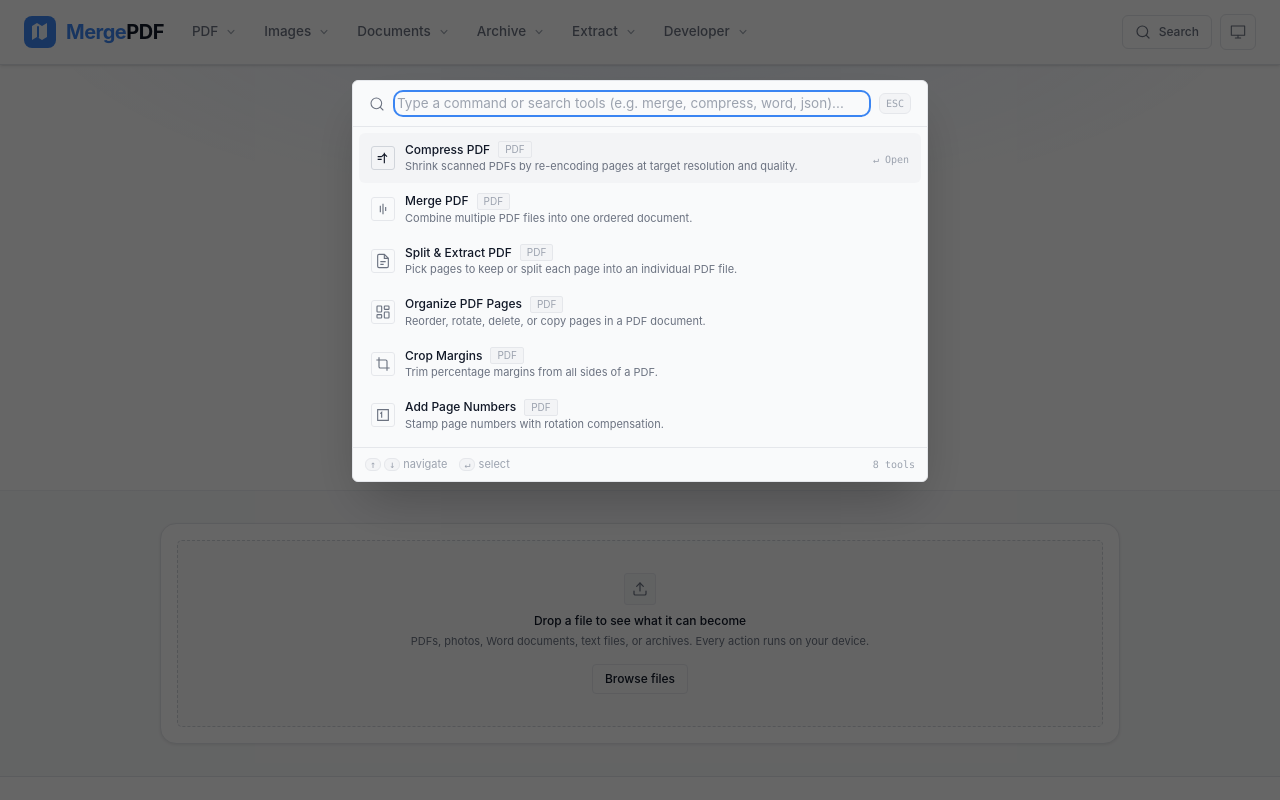
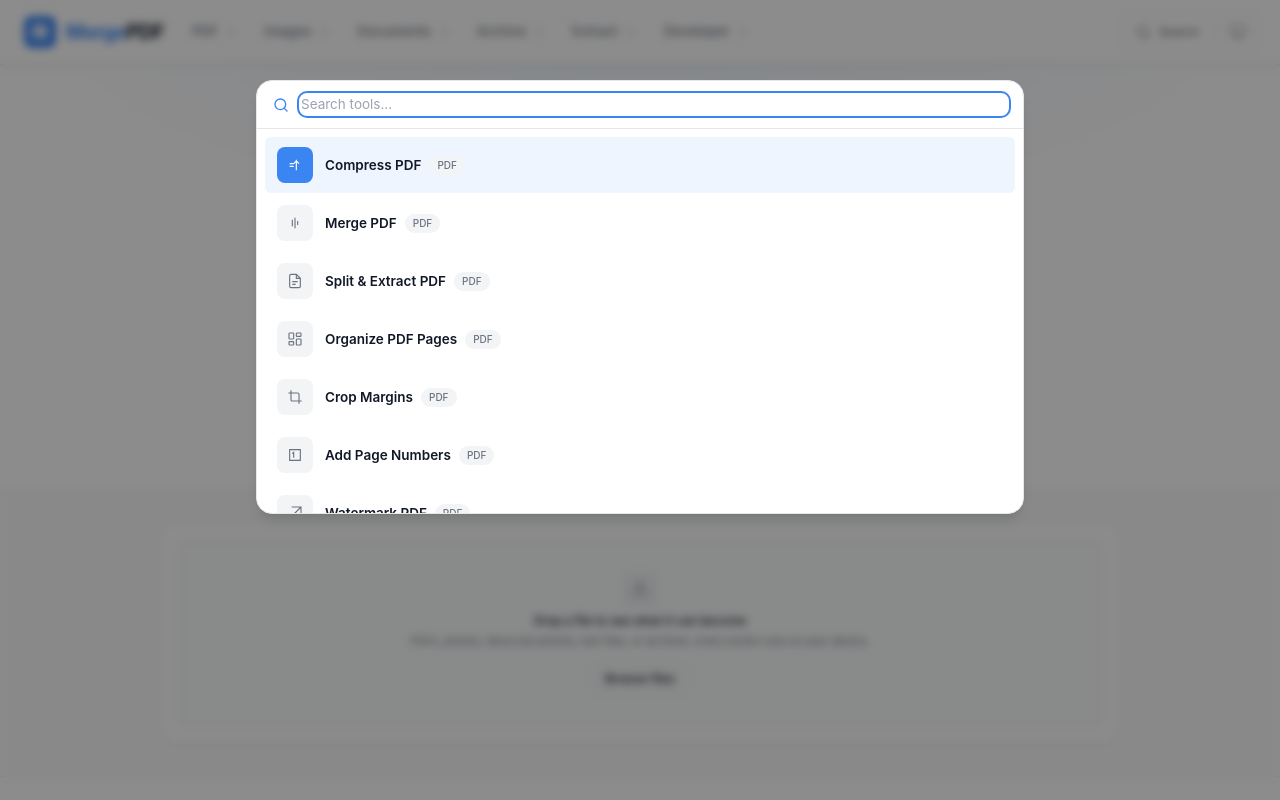
Before and after one commit to mosahel01/document-parser, a React (Vite) app: page / in a window 1280 px wide. Both pictures are taken after a click on the button "Search". Shown: the top 800 px of the page. Built offline with nearby package versions, Linux system fonts and the light colour scheme.

Commit message:
style(search): round command palette

```diff
--- a/src/components/GlobalSearch.tsx
+++ b/src/components/GlobalSearch.tsx
@@ -29,18 +29,16 @@ export function GlobalSearch({
   const listRef = useRef<HTMLUListElement>(null)
   const id = useId()
 
-  // Focus input when opened
   useEffect(() => {
     if (isOpen) {
-      const timer = setTimeout(() => inputRef.current?.focus(), 50)
+      const timer = setTimeout(() => inputRef.current?.focus(), 40)
       return () => clearTimeout(timer)
     }
   }, [isOpen])
 
-  // Filter tools based on query
   const filtered = useMemo(() => {
     const q = query.trim().toLowerCase()
-    if (!q) return tools.slice(0, 8) // default quick suggestions
+    if (!q) return tools.slice(0, 10)
 
     return tools.filter((tool) => {
       if (tool.title.toLowerCase().includes(q)) return true
@@ -53,7 +51,6 @@ export function GlobalSearch({
 
   const safeIndex = selectedIndex >= filtered.length ? 0 : selectedIndex
 
-  // Keyboard navigation
   useEffect(() => {
     if (!isOpen) return
 
@@ -81,7 +78,6 @@ export function GlobalSearch({
     return () => window.removeEventListener('keydown', handleKeyDown)
   }, [isOpen, filtered, safeIndex, onSelectTool, onClose])
 
-  // Scroll active item into view
   useEffect(() => {
     if (!listRef.current) return
     const activeEl = listRef.current.children[safeIndex] as HTMLElement | undefined
@@ -97,20 +93,19 @@ export function GlobalSearch({
       role="dialog"
       aria-modal="true"
       aria-label="Search tools"
-      className="fixed inset-0 z-50 flex items-start justify-center bg-black/60 p-4 sm:pt-20"
+      className="fixed inset-0 z-50 flex items-start justify-center bg-black/45 p-4 backdrop-blur-xs sm:pt-20"
       onClick={(e) => {
         if (e.target === e.currentTarget) onClose()
       }}
     >
-      <div className="flex w-full max-w-xl flex-col rounded-[6px] border border-line bg-surface shadow-2xl">
-        {/* Search Input Bar */}
-        <div className="flex items-center gap-3 border-b border-line px-4 py-3">
+      <div className="flex w-full max-w-3xl flex-col overflow-hidden rounded-2xl border border-line bg-paper shadow-lg">
+        <div className="flex items-center gap-3 border-b border-line px-4 py-3.5">
           <svg
             viewBox="0 0 24 24"
-            className="size-4 shrink-0 text-muted"
+            className="size-4 shrink-0 text-accent"
             fill="none"
             stroke="currentColor"
-            strokeWidth="1.6"
+            strokeWidth="2"
             strokeLinecap="round"
             strokeLinejoin="round"
             aria-hidden="true"
@@ -127,7 +122,7 @@ export function GlobalSearch({
               setQuery(e.target.value)
               setSelectedIndex(0)
             }}
-            placeholder="Type a command or search tools (e.g. merge, compress, word, json)..."
+            placeholder="Search tools..."
             className="w-full bg-transparent text-sm text-ink outline-none placeholder:text-faint"
             autoComplete="off"
             spellCheck={false}
@@ -136,29 +131,20 @@ export function GlobalSearch({
             <button
               type="button"
               onClick={() => setQuery('')}
-              className="rounded-[3px] p-0.5 text-xs text-muted hover:bg-hover hover:text-ink"
+              className="cursor-pointer rounded-md p-1 text-muted transition-colors hover:bg-hover hover:text-ink"
               aria-label="Clear search"
             >
-              <svg viewBox="0 0 24 24" className="size-3.5" fill="none" stroke="currentColor" strokeWidth="2">
+              <svg viewBox="0 0 24 24" className="size-4" fill="none" stroke="currentColor" strokeWidth="2">
                 <path d="M18 6 6 18M6 6l12 12" />
               </svg>
             </button>
           )}
-          <kbd className="hidden rounded-[3px] border border-line bg-sunk px-1.5 py-0.5 font-mono text-[10px] text-faint sm:inline-block">
-            ESC
-          </kbd>
         </div>
 
-        {/* Results List */}
-        <div className="max-h-80 overflow-y-auto p-1.5">
+        <div className="max-h-96 overflow-y-auto p-2">
           {filtered.length === 0 ? (
-            <div className="px-4 py-8 text-center">
-              <p className="text-xs font-medium text-ink">No tools found matching &ldquo;{query}&rdquo;</p>
-              <p className="mt-1 text-xs text-muted">
-                Try searching for keywords like <span className="text-ink">pdf</span>,{' '}
-                <span className="text-ink">convert</span>, <span className="text-ink">zip</span>, or{' '}
-                <span className="text-ink">resize</span>.
-              </p>
+            <div className="px-4 py-8 text-center text-sm text-muted">
+              No tools matching &ldquo;{query}&rdquo;
             </div>
           ) : (
             <ul ref={listRef} className="space-y-0.5">
@@ -173,43 +159,30 @@ export function GlobalSearch({
                         onClose()
                       }}
                       onMouseEnter={() => setSelectedIndex(index)}
-                      className={`flex w-full items-center justify-between rounded-[4px] px-3 py-2 text-left transition-colors cursor-pointer ${
+                      className={`flex w-full cursor-pointer items-center gap-3 rounded-xl px-3 py-2.5 text-left transition-colors ${
                         isSelected
-                          ? 'bg-hover text-ink'
-                          : 'text-muted hover:bg-hover/60 hover:text-ink'
+                          ? 'bg-accent-soft text-ink'
+                          : 'text-muted hover:bg-sunk hover:text-ink'
                       }`}
                     >
-                      <div className="flex items-center gap-2.5 min-w-0">
                       <div
-                          className={`flex size-6 shrink-0 items-center justify-center rounded-[3px] border ${
-                            isSelected ? 'border-edge bg-sunk text-ink' : 'border-line text-muted'
+                        className={`flex size-9 shrink-0 items-center justify-center rounded-lg ${
+                          isSelected
+                            ? 'bg-accent text-accent-ink'
+                            : 'bg-sunk text-muted'
                         }`}
                       >
                         {tool.icon}
                       </div>
-                        <div className="min-w-0">
+                      <div className="min-w-0 flex-1">
                         <div className="flex items-center gap-2">
-                            <span className="truncate text-xs font-medium text-ink">
+                          <span className="truncate text-sm font-semibold text-ink">
                             {tool.title}
                           </span>
-                            <span className="rounded-[2px] bg-sunk px-1.5 py-0.2 text-[10px] text-faint border border-line">
+                          <span className="rounded-full bg-sunk px-2 py-0.5 text-[10px] font-medium text-muted">
                             {tool.category}
                           </span>
-                            {tool.badge && (
-                              <span className="rounded-[2px] bg-warn-soft px-1.5 py-0.2 text-[10px] text-warn border border-line">
-                                {tool.badge}
-                              </span>
-                            )}
                         </div>
-                          <p className="truncate text-[11px] text-muted">
-                            {tool.description}
-                          </p>
-                        </div>
-                      </div>
-                      <div className="shrink-0 pl-2">
-                        {isSelected && (
-                          <span className="font-mono text-[10px] text-faint">↵ Open</span>
-                        )}
                       </div>
                     </button>
                   </li>
@@ -218,22 +191,6 @@ export function GlobalSearch({
             </ul>
           )}
         </div>
-
-        {/* Footer info */}
-        <div className="flex items-center justify-between border-t border-line px-3 py-2 text-[11px] text-faint">
-          <div className="flex items-center gap-3">
-            <span>
-              <kbd className="rounded border border-line bg-sunk px-1 font-mono text-[10px]">↑</kbd>{' '}
-              <kbd className="rounded border border-line bg-sunk px-1 font-mono text-[10px]">↓</kbd> navigate
-            </span>
-            <span>
-              <kbd className="rounded border border-line bg-sunk px-1 font-mono text-[10px]">↵</kbd> select
-            </span>
-          </div>
-          <span className="font-mono text-[10px]">
-            {filtered.length} {filtered.length === 1 ? 'tool' : 'tools'}
-          </span>
-        </div>
       </div>
     </div>
   )
```
Lines whose indentation alone changed are shown as unchanged.
